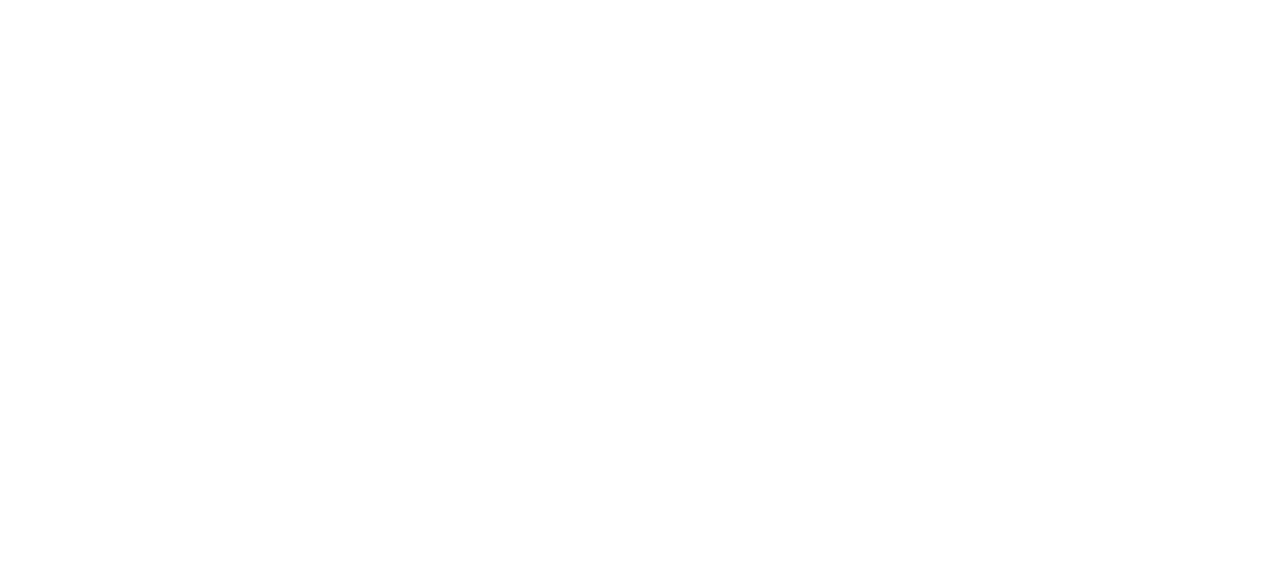
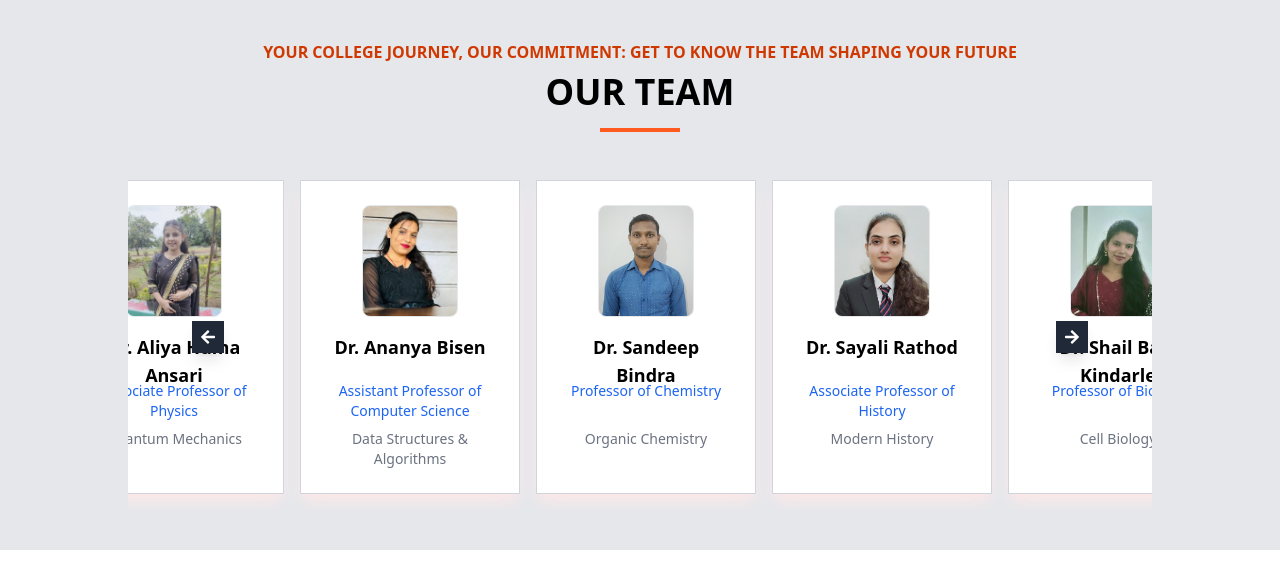
Before and after one commit to githltech/DBSRCollege, a React (Vite) app: page /DBSRCollege/faculty in a window 1280 px wide. Before the commit this address had no page. Shown: the top 588 px of the page. Built offline with nearby package versions, Linux system fonts and the light colour scheme.

Commit message:
faculty photo , form border , navbar menu centre chnages

```diff
--- a/src/App.jsx
+++ b/src/App.jsx
@@ -14,6 +14,9 @@ import Dpharma from './pages/courses/Dpharma';
 import Bpharma from './pages/courses/Bpharma';
 import TrnAndPlc from './pages/Placement/TrnAndPlc';
 import OurTeam from './pages/courses/OurTeam';
+import FacultyDetails from "./components/FacultyDetails";
+import Gallery from "./components/Gallary";
+
 
 
 
@@ -46,6 +49,8 @@ const  App = ()  =>{
         <Route path='/bpharma' element = {<Bpharma/>}/>
         <Route path= '/trnandplc' element = {<TrnAndPlc/> }/>
         <Route path='/ourteam' element = {<OurTeam/> } />
+        <Route path="/faculty" element={<FacultyDetails />} />
+        <Route path="/gallery" element={<Gallery />} />
 
 
       </Routes>
--- a/src/components/FacultyDetails.jsx
+++ b/src/components/FacultyDetails.jsx
@@ -1,70 +1,68 @@
-import React, { useRef ,useEffect} from "react";
+import React, { useRef, useEffect } from "react";
 import { FaArrowLeft, FaArrowRight } from "react-icons/fa";
+// Importing Images
+import AdilImage from "../images/Adil.jpg";
+import AliyaHumaAnsariImage from "../images/AliyaHumaAnsari.jpg";
+import AnanyaBisenImage from "../images/AnanyaBisen.jpg";
+import SandeepBindraImage from "../images/SandeepBindra.jpg";
+import SayaliRathodImage from "../images/SayaliRathod.jpg";
+import ShailBalaKindarleImage from "../images/ShailBalaKindarle.jpg";
+import ShailendraKawreImage from "../images/ShailendraKawre.jpg";
+import ShikhaSingAndupeImage from "../images/ShikhaSingAndupe.jpg";
+
 
 const teamMembers = [
   {
-    name: "Dr. Kavita Burse",
-    title: "Director - Corporate Relations",
-    qualifications: "B.Tech from SGSITS, M.Tech, Ph.D from NIT, Bhopal",
-    image: "https://technocratsgroup.edu.in/wp-content/themes/technocratsgroup/assets/images/our-team/alka-awasthi.webp",
+    name: "Dr. Adil",
+    title: "Professor of Mathematics",
+    qualifications: "Advanced Calculus",
+    image :AdilImage,
   },
   {
-    name: "Prof. Nishchal Kaushal",
-    title: "Addl. Director - Corporate Relations",
-    qualifications: "B.Tech-NIT, M.Tech-NIT Bhopal | Ex: Daewoo, Ex-Honda",
-    image: "https://technocratsgroup.edu.in/wp-content/themes/technocratsgroup/assets/images/our-team/arun-pandey.webp",
+    name: "Dr. Aliya Huma Ansari",
+    title: "Associate Professor of Physics",
+    qualifications: "Quantum Mechanics",
+    image: AliyaHumaAnsariImage,
   },
   {
-    name: "Dr. Shashi Kumar Jain",
-    title: "Director",
-    qualifications: "M.Tech, Ph.D in Mechanical Engineering",
-    image: "https://technocratsgroup.edu.in/wp-content/themes/technocratsgroup/assets/images/our-team/surabhi-mam.webp",
+    name: "Dr. Ananya Bisen",
+    title: "Assistant Professor of Computer Science",
+    qualifications: "Data Structures & Algorithms",
+    image: AnanyaBisenImage,
   },
   {
-    name: "Dr. Anurag Choubey",
-    title: "Director",
-    qualifications: "B.Tech from DBSR, M.Tech, Ph.D from SIRT, Bhopal.",
-    image: "https://technocratsgroup.edu.in/wp-content/themes/technocratsgroup/assets/images/our-team/saurabh-sir.webp",
+    name: "Dr. Sandeep Bindra",
+    title: "Professor of Chemistry",
+    qualifications: "Organic Chemistry",
+    image: SandeepBindraImage,
   },
   {
-    name: "Dr. Sanjay Sharma",
-    title: "Director",
-    qualifications: "B.Tech from DBSR, M.Tech, Ph.D from SAGE, Bhopal",
-    image: "https://technocratsgroup.edu.in/wp-content/themes/technocratsgroup/assets/images/our-team/anurag-choubey.webp",
+    name: "Dr. Sayali Rathod",
+    title: "Associate Professor of History",
+    qualifications: "Modern History",
+    image: SayaliRathodImage,
   },
   {
-    name: "Dr. Kavita Burse",
-    title: "Director Corporate Relations",
-    qualifications: "B.E., M.Tech., Ph.D.",
-    image: "https://technocratsgroup.edu.in/wp-content/themes/technocratsgroup/assets/images/our-team/kavita-burse.webp",
+    name: "Dr. Shail Bala Kindarle",
+    title: "Professor of Biology",
+    qualifications: "Cell Biology",
+    image: ShailBalaKindarleImage,
   },
   {
-    name: "Dr. Shashi Kumar",
-    title: "Director Dbsr",
-    qualifications: "B.E., M.Tech., Ph.D.",
-    image: "https://technocratsgroup.edu.in/wp-content/themes/technocratsgroup/assets/images/our-team/shashi-kumar-jain.webp",
+    name: "Dr. Shailendra Kawre",
+    title: "Professor of Mechanical Engineering",
+    qualifications: "Thermodynamics",
+    image: ShailendraKawreImage,
   },
   {
-    name: "Dr. Viksas Gupta",
-    title: "Director Dbsr",
-    qualifications: "B.E., M.Tech., Ph.D.",
-    image: "https://technocratsgroup.edu.in/wp-content/themes/technocratsgroup/assets/images/our-team/vikas-gupta.webp",
-  },
-  {
-    name: "Dr. Sanjeev Sharma",
-    title: "Director Dbsr",
-    qualifications: "B.E., M.Tech., Ph.D.",
-    image: "https://technocratsgroup.edu.in/wp-content/themes/technocratsgroup/assets/images/our-team/sanjeev-sharma.webp",
-  },
-  {
-    name: "Dr. Shashi Kumar",
-    title: "Director Dbsr",
-    qualifications: "B.E., M.Tech., Ph.D.",
-    image: "https://technocratsgroup.edu.in/wp-content/themes/technocratsgroup/assets/images/our-team/shashi-kumar-jain.webp",
+    name: "Dr. Shikha Sing Andupe",
+    title: "Professor of English",
+    qualifications: "World Literature",
+    image: ShikhaSingAndupeImage,
   },
 ];
 
-const facultyDetails = () => {
+const FacultyDetails = () => {
   const scrollRef = useRef(null);
 
   const scrollLeft = () => {
@@ -133,8 +131,7 @@ const facultyDetails = () => {
         </div>
       </div>
     </section>
-
   );
 };
 
-export default facultyDetails;
+export default FacultyDetails;
--- a/src/components/Footer.jsx
+++ b/src/components/Footer.jsx
@@ -60,8 +60,8 @@ const Footer = () => {
             </li>
             <li className="flex items-center text-sm font-semibold hover:text-red-600">
               <IoMdArrowDropright />
-              <a href="/" className="hover:border-b-[1.2px] border-gray-600">
-                Our Help Desk
+              <a href="/gallery" className="hover:border-b-[1.2px] border-gray-600">
+                Gallary
               </a>
             </li>
           </ul>
@@ -134,12 +134,7 @@ const Footer = () => {
                 Undergraduate
               </a>
             </li>
-            <li className="flex items-center text-sm font-semibold hover:text-red-600">
-              <IoMdArrowDropright />
-              <a href="/" className="hover:border-b-[1.2px] border-gray-600">
-                School
-              </a>
-            </li>
+
           </ul>
         </div>
         <div>
--- a/src/components/Gallary.jsx
+++ b/src/components/Gallary.jsx
@@ -44,7 +44,7 @@ const Gallery = () => {
   };
 
   return (
-    <div className="bg-[#2B334F] text-white py-10 lg:px-24">
+    <div className="bg-[#2B334F] text-white py-10 lg:px-24" id="newGall">
       <div className="text-center mb-8">
         <h2 className="text-3xl font-semibold text-center mb-8">DBSR Gallery</h2>
       </div>
--- a/src/components/Herosection.jsx
+++ b/src/components/Herosection.jsx
@@ -60,7 +60,7 @@ const HeroSection = () => {
         </div>
 
         {/* Form Section */}
-        <div className="hidden lg:block  w-full sm:w-1/3 bg-transparent -opacity--20 p-8 rounded-lg shadow-lg border-4 border-[#2B334F]">
+        <div className="hidden lg:block  w-full sm:w-1/3 bg-transparent -opacity--20 p-8 rounded-lg shadow-lg border-2 border-[#2B334F]">
           <h2 className="text-2xl font-bold text-[#2B334F] mb-6 text-center">
             Application Form
           </h2>
--- a/src/pages/Contactus.jsx
+++ b/src/pages/Contactus.jsx
@@ -22,7 +22,8 @@ const Contactus = () => {
             items-center gap-4">
               <IoMdCall className=" mb-4 text-orange-500 bg-orange-100 rounded-full w-14 h-14 p-2" />
               <div className="">
-              <p className="font-bold text-xl">888 269 6248</p>
+              <p className="font-bold text-xl">942 517 5781
+              </p>
               <p className="text-xs ">Mon-Fri, 9am-5pm AEST</p>
               </div>
             </div>
@@ -104,13 +105,10 @@ const Contactus = () => {
             {[
               {image:'https://test-files.vroomvroomvroom.com/cms/assets/images/global-contactus-phone-usflag--small.png', country: 'USA', number: '888 269 6248' },
 
-              {image:'https://test-files.vroomvroomvroom.com/cms/assets/images/global-contactus-phone-interflag--small.png', country: 'International', number: '(+61) 7 3062 6879' },
-              {image:'https://test-files.vroomvroomvroom.com/cms/assets/images/global-contactus-phone-auflag--small.png', country: 'Australia', number: '(+61) 1300 722 920' },
 
               {image:'https://test-files.vroomvroomvroom.com/cms/assets/images/global-contactus-phone-caflag--small.png', country: 'Canada', number: '888 299 6248' },
               {image:'https://test-files.vroomvroomvroom.com/cms/assets/images/global-contactus-phone-nzflag--small.png', country: 'New Zealand', number: '(+64) 0800 141 466' },
 
-              {image:'https://test-files.vroomvroomvroom.com/cms/assets/images/global-contactus-phone-ukflag--small.png', country: 'United Kingdom', number: '(+44) 0808 164 1480' }
             ].map((contact, index) => (
               <div key={index} className="bg-blue-50 p-4 border rounded-md flex items-center gap-4">
                 <div className="rounded-full bg-white p-4">
@@ -134,8 +132,8 @@ const Contactus = () => {
             🏢 Head office
           </h3>
           <p className="text-gray-700 mb-4">
-            349 Coronation Dr, Milton, QLD 4064, Australia. <br />
-            Postal address: PO Box 1424, Milton, QLD 4064, Australia.
+          Palari Mandla road tahsil seoni
+          district seoni Madhya Pradesh 480661
           </p>
           <p className="text-sm text-gray-500 italic">
             *No cars are available for pick up from this office. Please make your car rental booking online or contact us for assistance.
```
Also changed, not shown: src/components/Navbar.jsx (+19 -5 lines).
